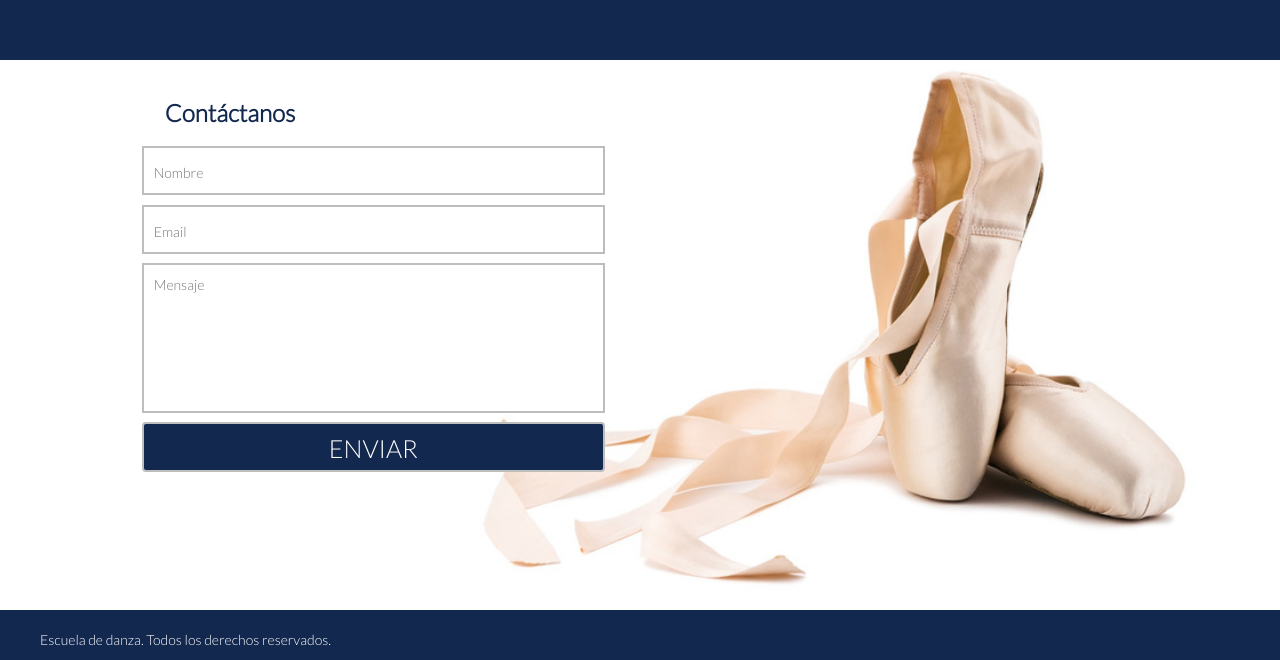
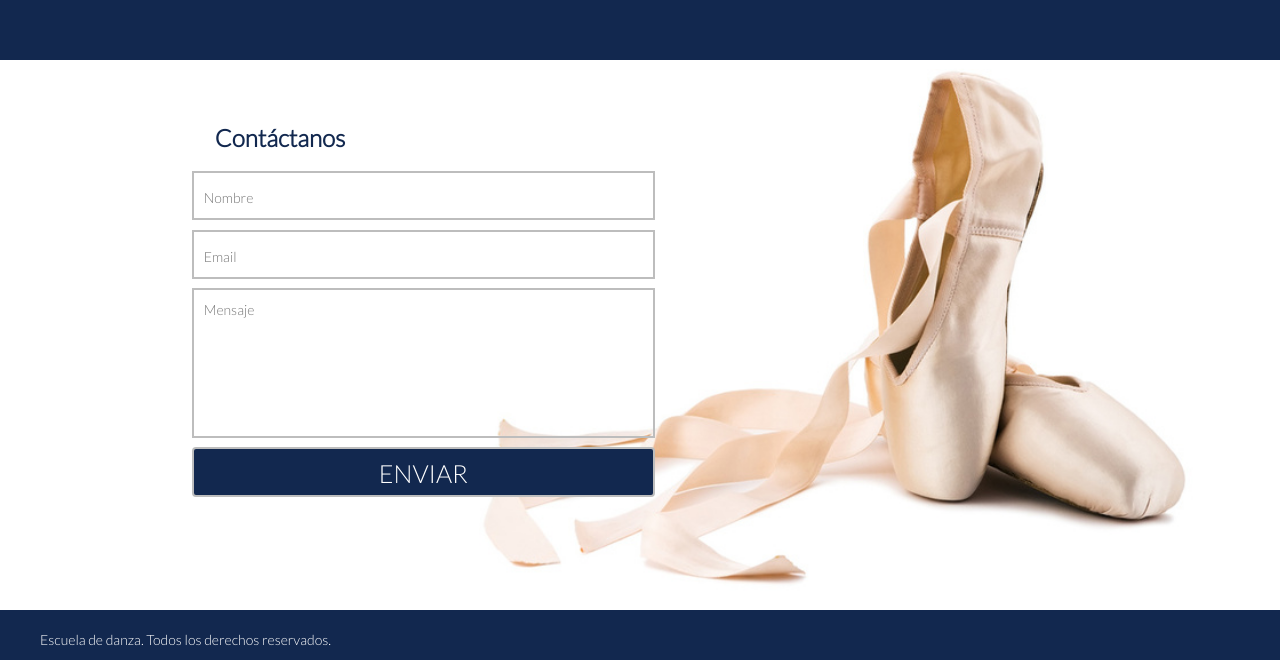
Before and after one commit to savvy-squad/danza-arte, a plain HTML site: page index.html in a window 1280 px wide. Shown: the part 2092-2752 px from the top of the page. Drawn offline with Linux system fonts and the light colour scheme; some icons are missing.

```diff
--- a/css/common.css
+++ b/css/common.css
@@ -30,6 +30,11 @@ header .container li{
 
  footer{
  	height: 550px
+ }
+ .formulario{
+ 	position: relative;
+ 	top: 25px;
+ 	left: 50px
  }
  footer .row{
  	height: 100%
```
